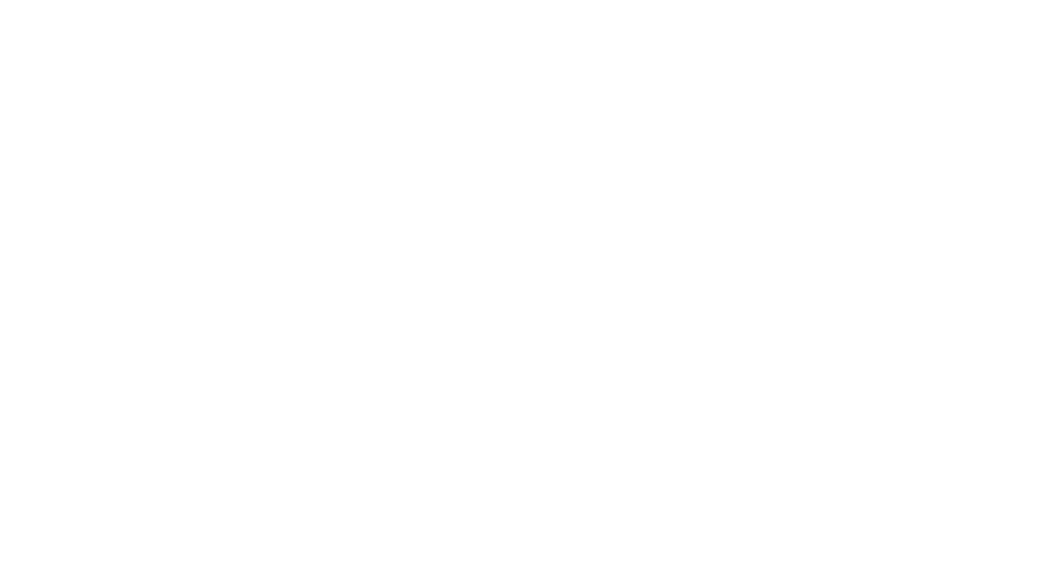
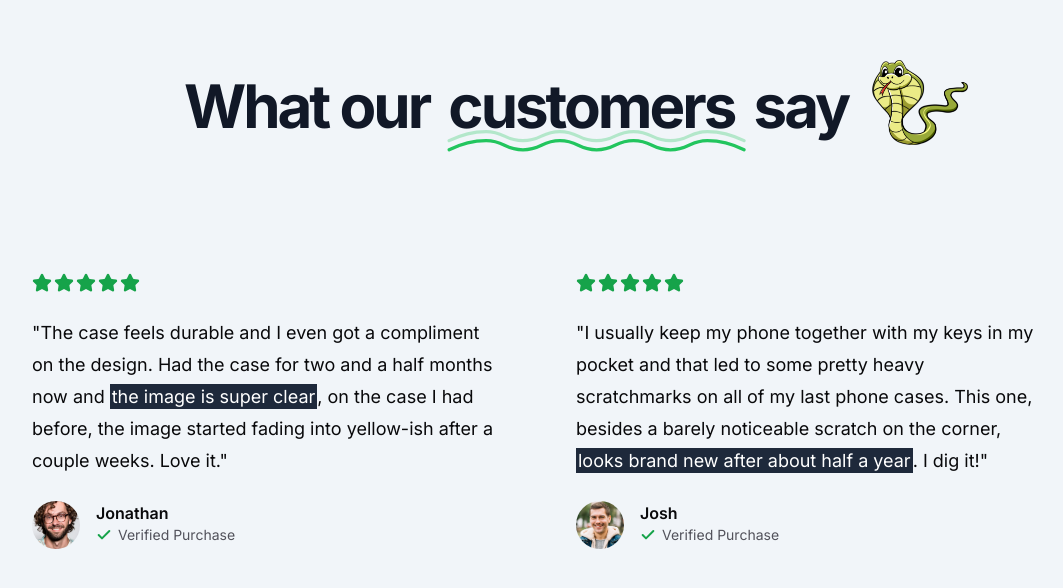
Before and after one commit to mardsonferreira/casecobra, a Next.js app: page / in a window 1280 px wide. Shown: the part 1031-1619 px from the top of the page, without its empty margins (64-1127 px from the left). Before the commit the page ends 995 px from the top, so only its background shows below. Built offline with nearby package versions, Linux system fonts and the light colour scheme; no server answers.

Commit message:
[Ferreira] Create testimonials

```diff
--- a/src/app/page.tsx
+++ b/src/app/page.tsx
@@ -2,6 +2,7 @@
 import { Check, Star } from "lucide-react";
 
 import Phone from "@/components/Phone";
+import { Icons } from "@/components/icons";
 
 export default function Home() {
     return (
@@ -115,6 +116,113 @@
                     </div>
                 </MaxWidthWrapper>
             </section>
+
+            <section className="bg-slate-100 py-24">
+                <MaxWidthWrapper className="flex flex-col items-center gap-16 sm:gap-32">
+                    <div className="flex flex-col lg:flex-row items-center gap-4 sm:gap-6">
+                        <h2 className="order-1 mt-2 tracking-tighter text-center text-balance !leading-tight font-bold text-5xl md:text-6xl text-gray-900">
+                            {" "}
+                            What our{" "}
+                            <span className="relative px-2">
+                                customers{" "}
+                                <Icons.underline className="hidden sm:block pointer-events-none absolute inset-x-0 -bottom-6 text-green-500" />
+                            </span>{" "}
+                            say
+                        </h2>
+
+                        <img
+                            src="/snake-2.png"
+                            className="w-24 order-0 lg:order-2"
+                        />
+                    </div>
+
+                    <div className="mx-auto grid max-w-2xl grid-cols-1 px-4 lg:mx-0 lg:max-w-none lg:grid-cols-2 gap-y-16">
+                        <div className="flex flex-auto flex-col gap-4 lg:pr-8 xl:pr-20">
+                            <div className="flex gap-0.5 mb-2">
+                                <Star className="h-5 w-5 text-green-600 fill-green-600" />
+                                <Star className="h-5 w-5 text-green-600 fill-green-600" />
+                                <Star className="h-5 w-5 text-green-600 fill-green-600" />
+                                <Star className="h-5 w-5 text-green-600 fill-green-600" />
+                                <Star className="h-5 w-5 text-green-600 fill-green-600" />
+                            </div>
+
+                            <div className="text-lg leading-8">
+                                <p>
+                                    "The case feels durable and I even got a
+                                    compliment on the design. Had the case for
+                                    two and a half months now and{" "}
+                                    <span className="p-0.5 bg-slate-800 text-white">
+                                        the image is super clear
+                                    </span>
+                                    , on the case I had before, the image
+                                    started fading into yellow-ish after a
+                                    couple weeks. Love it."
+                                </p>
+                            </div>
+
+                            <div className="flex gap-4 mt-2">
+                                <img
+                                    className="rounded-full h-12 w-12 object-cover"
+                                    src="/users/user-1.png"
+                                    alt="user"
+                                />
+                                <div className="flex flex-col">
+                                    <p className="font-semibold">Jonathan</p>
+
+                                    <div className="flex gap-1.5 items-center text-zinc-600">
+                                        <Check className="h-4 w-4 stroke-[3px] text-green-600" />
+                                        <p className="text-sm">
+                                            Verified Purchase
+                                        </p>
+                                    </div>
+                                </div>
+                            </div>
+                        </div>
+
+                        <div className="flex flex-auto flex-col gap-4 lg:pr-8 xl:pr-20">
+                            <div className="flex gap-0.5 mb-2">
+                                <Star className="h-5 w-5 text-green-600 fill-green-600" />
+                                <Star className="h-5 w-5 text-green-600 fill-green-600" />
+                                <Star className="h-5 w-5 text-green-600 fill-green-600" />
+                                <Star className="h-5 w-5 text-green-600 fill-green-600" />
+                                <Star className="h-5 w-5 text-green-600 fill-green-600" />
+                            </div>
+
+                            <div className="text-lg leading-8">
+                                <p>
+                                    "I usually keep my phone together with my
+                                    keys in my pocket and that led to some
+                                    pretty heavy scratchmarks on all of my last
+                                    phone cases. This one, besides a barely
+                                    noticeable scratch on the corner,{" "}
+                                    <span className="p-0.5 bg-slate-800 text-white">
+                                        looks brand new after about half a year
+                                    </span>
+                                    . I dig it!"
+                                </p>
+                            </div>
+
+                            <div className="flex gap-4 mt-2">
+                                <img
+                                    className="rounded-full h-12 w-12 object-cover"
+                                    src="/users/user-4.jpg"
+                                    alt="user"
+                                />
+                                <div className="flex flex-col">
+                                    <p className="font-semibold">Josh</p>
+
+                                    <div className="flex gap-1.5 items-center text-zinc-600">
+                                        <Check className="h-4 w-4 stroke-[3px] text-green-600" />
+                                        <p className="text-sm">
+                                            Verified Purchase
+                                        </p>
+                                    </div>
+                                </div>
+                            </div>
+                        </div>
+                    </div>
+                </MaxWidthWrapper>
+            </section>
         </div>
     );
 }
--- /dev/null
+++ b/src/components/icons.tsx
@@ -0,0 +1,22 @@
+import { LucideProps } from "lucide-react";
+
+export const Icons = {
+    underline: (props: LucideProps) => (
+        <svg {...props} viewBox="0 0 687 155">
+            <g
+                stroke="currentColor"
+                strokeWidth="7"
+                fill="none"
+                fillRule="evenodd"
+                strokeLinecap="round"
+                strokeLinejoin="round"
+            >
+                <path
+                    d="M20 98c27-13.3333333 54-20 81-20 40.5 0 40.5 20 81 20s40.626917-20 81-20 40.123083 20 80.5 20 40.5-20 81-20 40.5 20 81 20 40.626917-20 81-20c26.915389 0 53.748722 6.6666667 80.5 20"
+                    opacity=".3"
+                ></path>
+                <path d="M20 118c27-13.3333333 54-20 81-20 40.5 0 40.5 20 81 20s40.626917-20 81-20 40.123083 20 80.5 20 40.5-20 81-20 40.5 20 81 20 40.626917-20 81-20c26.915389 0 53.748722 6.6666667 80.5 20"></path>
+            </g>
+        </svg>
+    ),
+};
```
